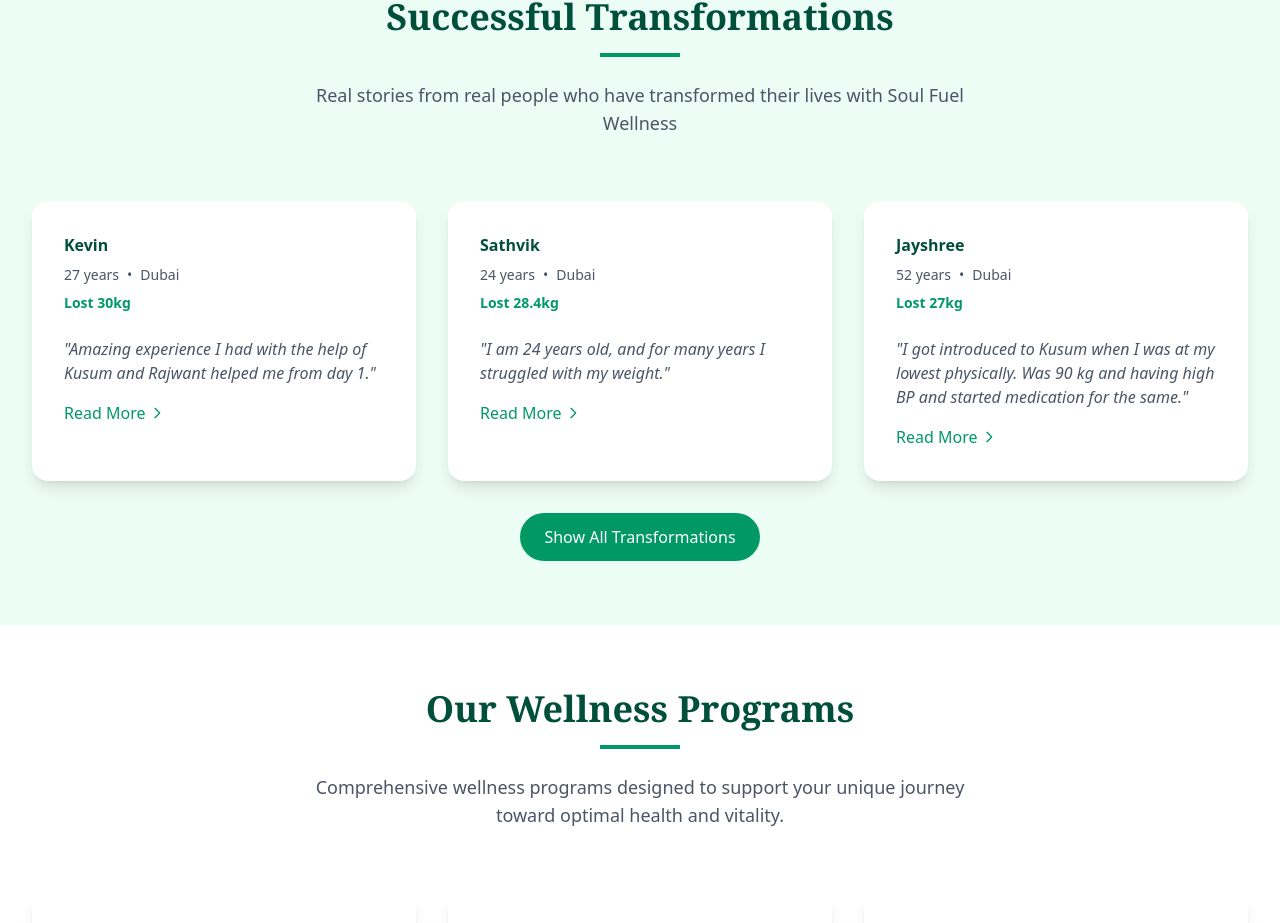
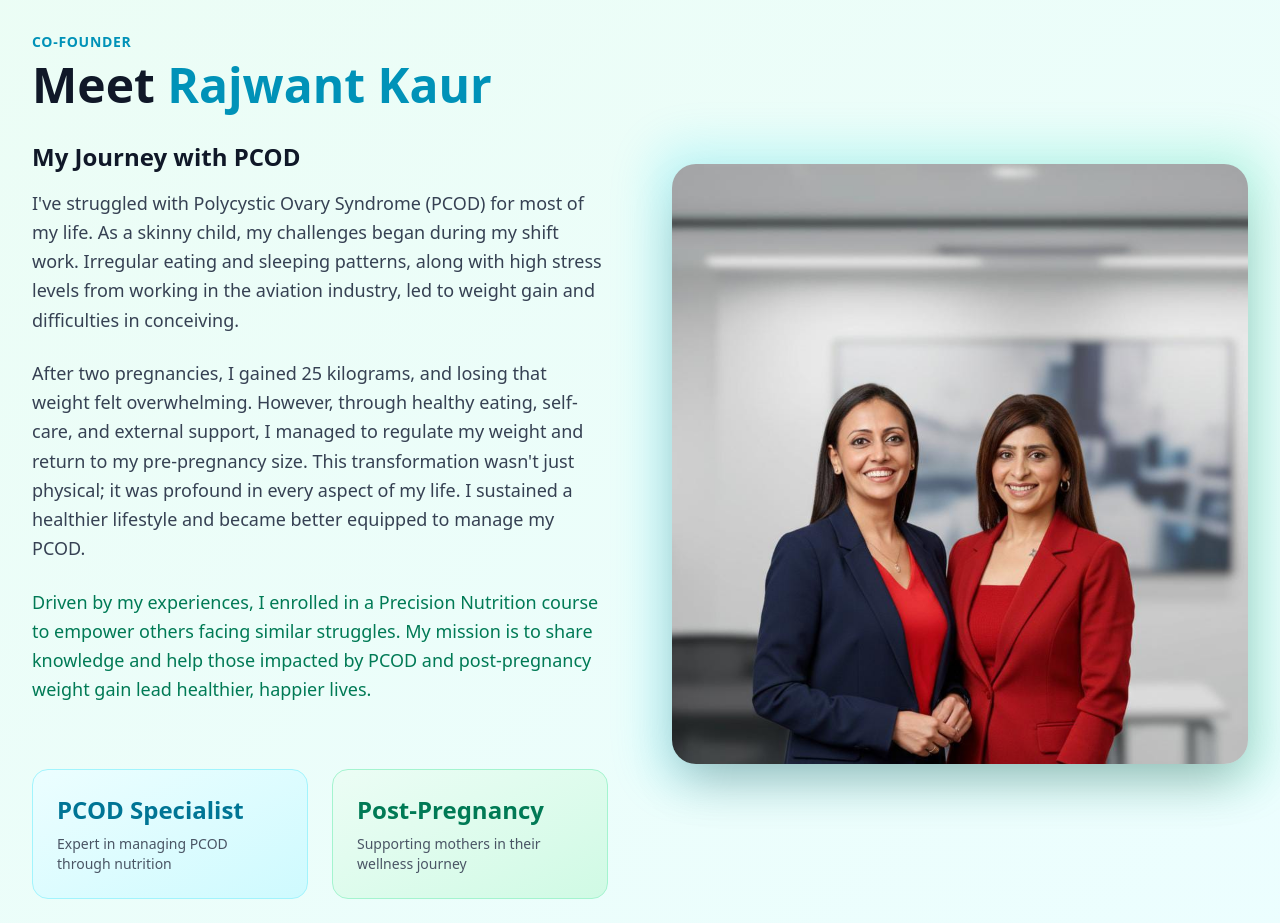
Before and after one commit to AmanMishra0987/nutri, a React (Vite) app: page / in a window 1280 px wide. Shown: the part 1708-2631 px from the top of the page. Built offline with nearby package versions, Linux system fonts and the light colour scheme.

Commit message:
add rajwant profile

```diff
--- a/src/pages/Home.jsx
+++ b/src/pages/Home.jsx
@@ -360,6 +360,61 @@ function Home() {
                   <div className="text-lg font-bold text-cyan-700 mb-2 white-space: nowrap;">Available </div>
                   <div className="text-gray-600 font-medium text-sm white-space: nowrap;">Monday to Friday</div>
                   <div className="text-gray-600 font-medium text-sm white-space: nowrap;">9:00 AM to 6:00 PM (GMT +4)</div>
+                </div>
+              </div>
+            </div>
+          </div>
+        </div>
+      </section>
+
+      {/* Rajwant Kaur Section */}
+      <section className="py-24 bg-gradient-to-br from-emerald-50 to-cyan-50">
+        <div className="max-w-7xl mx-auto px-4 sm:px-6 lg:px-8">
+          <div className="grid lg:grid-cols-2 gap-16 items-center">
+            <div className="relative group lg:order-2">
+              <div className="absolute -inset-4 bg-gradient-to-r from-cyan-400 to-emerald-400 rounded-3xl blur-xl opacity-20 group-hover:opacity-30 transition duration-300"></div>
+              <div className="relative rounded-3xl overflow-hidden shadow-2xl">
+                <img
+                  src="/founders.jpeg"
+                  alt="Rajwant Kaur - Co-Founder"
+                  className="w-full h-[600px] object-cover object-top transform group-hover:scale-105 transition duration-500"
+                />
+              </div>
+            </div>
+
+            <div className="space-y-8 lg:order-1">
+              <div>
+                <span className="text-cyan-600 font-semibold text-sm uppercase tracking-wider">Co-Founder</span>
+                <h2 className="text-4xl md:text-5xl font-bold text-gray-900 mt-2 mb-6">
+                  Meet <span className="text-cyan-600">Rajwant Kaur</span>
+                </h2>
+              </div>
+
+              <div className="space-y-6 text-gray-700 text-lg leading-relaxed">
+                <div>
+                  <h3 className="text-2xl font-bold text-gray-900 mb-4 text-emerald-700">
+                    My Journey with PCOD
+                  </h3>
+                  <p>
+                    I've struggled with Polycystic Ovary Syndrome (PCOD) for most of my life. As a skinny child, my challenges began during my shift work. Irregular eating and sleeping patterns, along with high stress levels from working in the aviation industry, led to weight gain and difficulties in conceiving.
+                  </p>
+                </div>
+                <p>
+                  After two pregnancies, I gained 25 kilograms, and losing that weight felt overwhelming. However, through healthy eating, self-care, and external support, I managed to regulate my weight and return to my pre-pregnancy size. This transformation wasn't just physical; it was profound in every aspect of my life. I sustained a healthier lifestyle and became better equipped to manage my PCOD.
+                </p>
+                <p className="font-medium text-emerald-700">
+                  Driven by my experiences, I enrolled in a Precision Nutrition course to empower others facing similar struggles. My mission is to share knowledge and help those impacted by PCOD and post-pregnancy weight gain lead healthier, happier lives.
+                </p>
+              </div>
+
+              <div className="grid grid-cols-1 md:grid-cols-2 gap-6 pt-8">
+                <div className="p-6 bg-gradient-to-br from-cyan-50 to-cyan-100 rounded-2xl border border-cyan-200">
+                  <div className="text-2xl font-bold text-cyan-700 mb-2">PCOD Specialist</div>
+                  <div className="text-gray-600 font-medium text-sm">Expert in managing PCOD through nutrition</div>
+                </div>
+                <div className="p-6 bg-gradient-to-br from-emerald-50 to-emerald-100 rounded-2xl border border-emerald-200">
+                  <div className="text-2xl font-bold text-emerald-700 mb-2">Post-Pregnancy</div>
+                  <div className="text-gray-600 font-medium text-sm">Supporting mothers in their wellness journey</div>
                 </div>
               </div>
             </div>
```
